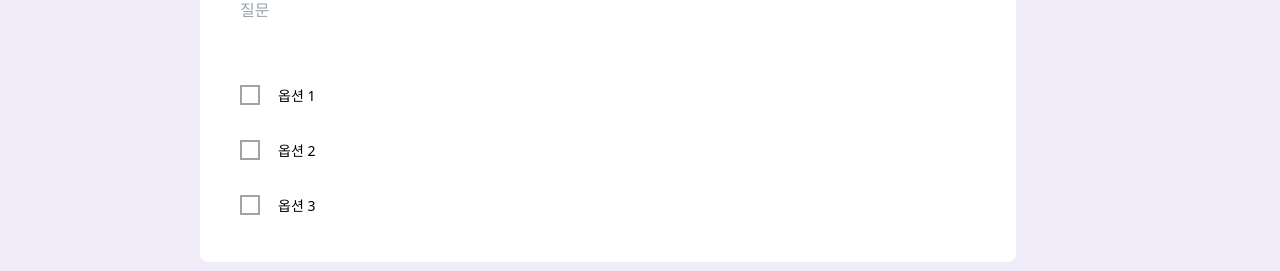
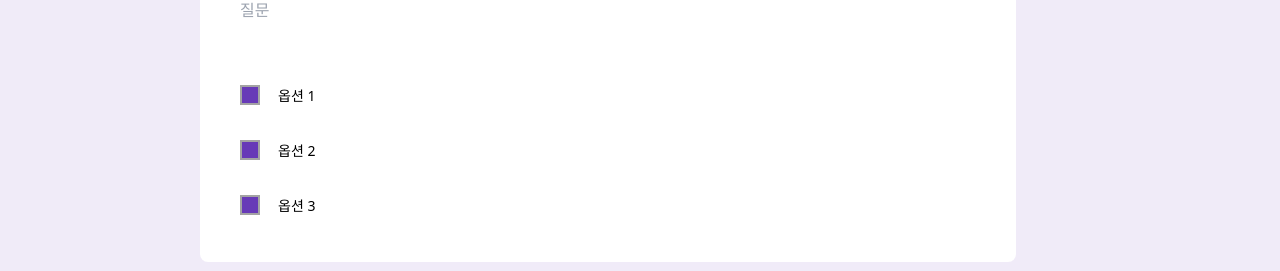
Before and after one commit to rlwjd31/clone-google-form, a React (Vite) app: page / in a window 1280 px wide. Shown: the part 523-794 px from the top of the page. Built offline with nearby package versions, Linux system fonts and the light colour scheme.

Commit message:
🚑️ [Fix]: Resolve animation start at initial render

```diff
--- a/src/components/atoms/Checkbox.tsx
+++ b/src/components/atoms/Checkbox.tsx
@@ -26,22 +26,25 @@ export default function Checkbox({
         onClick={disabled ? () => {} : onClick}
         {...others}
       >
-        <span
+        <div
           className={cn(
-            "z-10 col-start-1 row-start-1 size-5 border-2 border-neutral-400",
-            !disabled
-              ? isActivated
-                ? "animate-fillFromBorder border-0"
-                : "animate-emptyFromCenter border-2"
-              : ""
+            "z-10 relative col-start-1 translate-all row-start-1 size-5 border-2 border-neutral-400 overflow-hidden"
           )}
-        />
+        >
+          <div
+            className={cn(
+              "absolute left-1/2 top-1/2 size-8 transition-all duration-200 -translate-x-1/2 -translate-y-1/2 rounded-full bg-purple-primary",
+              !disabled ? (isActivated ? "scale-100" : "scale-0") : ""
+            )}
+          />
+
+        </div>
         {!disabled && (
           <>
             <span
               className={cn(
-                "col-start-1 row-start-1 rounded-full size-10 group-hover:bg-purple-primary/15",
-                isActivated ? "animate-scaleUp" : "animate-scaleDown"
+                "col-start-1 row-start-1 rounded-full size-10 group-hover:bg-purple-primary/15 scale-0",
+                isActivated && "scale-100"
               )}
             />
             <div className={cn("z-20 col-start-1 row-start-1")}>
--- a/src/components/atoms/Radio.tsx
+++ b/src/components/atoms/Radio.tsx
@@ -29,14 +29,14 @@ export default function Radio({
         <>
           <span
             className={cn(
-              "col-start-1 row-start-1 rounded-full size-10 group-hover:bg-purple-secondary",
-              isActivated ? "animate-scaleUp" : "animate-scaleDown"
+              "col-start-1 row-start-1 transition-all duration-250 rounded-full size-10 group-hover:bg-purple-secondary scale-0",
+              isActivated && "scale-100"
             )}
           />
-          <span
+          <div
             className={cn(
-              "z-20 col-start-1 row-start-1 size-[10px] rounded-full bg-purple-primary",
-              isActivated ? "animate-scaleUp" : "animate-scaleDown"
+              "z-30 col-start-1 transition-all duration-250 row-start-1 size-[11px] rounded-full bg-purple-primary scale-0",
+              isActivated && "scale-100"
             )}
           />
         </>
--- a/tailwind.config.js
+++ b/tailwind.config.js
@@ -14,42 +14,6 @@ export default {
       backgroundImage: {
         "dot-pattern": "radial-gradient(circle, black 1px, transparent 1px)",
       },
-      keyframes: {
-        scaleUp: {
-          "0%": { transform: "scale(0)" },
-          "100%": { transform: "scale(1)" },
-        },
-        scaleDown: {
-          "0%": { transform: "scale(1)" },
-          "100%": { transform: "scale(0)" },
-        },
-        fillFromBorder: {
-          "0%": {
-            background: "transparent",
-            boxShadow: "inset 0 0 0 0 #673AB7",
-          },
-          "100%": {
-            background: "#673AB7",
-            boxShadow: "inset 0 0 0 100px #673AB7",
-          },
-        },
-        emptyFromCenter: {
-          "0%": {
-            background: "#673AB7",
-            boxShadow: "inset 0 0 0px 100px #673AB7",
-          },
-          "100%": {
-            background: "transparent",
-            boxShadow: "inset 0 0 0 0 rgb(0, 0, 0, 0)",
-          },
-        },
-      },
-      animation: {
-        scaleUp: "scaleUp 0.2s ease-out none",
-        scaleDown: "scaleDown 0.2s ease-out forwards",
-        fillFromBorder: "fillFromBorder 0.5s ease-in forwards",
-        emptyFromCenter: "emptyFromCenter 0.2s ease-in forwards",
-      },
     },
   },
   plugins: [require("tailwindcss-animate")],
```
